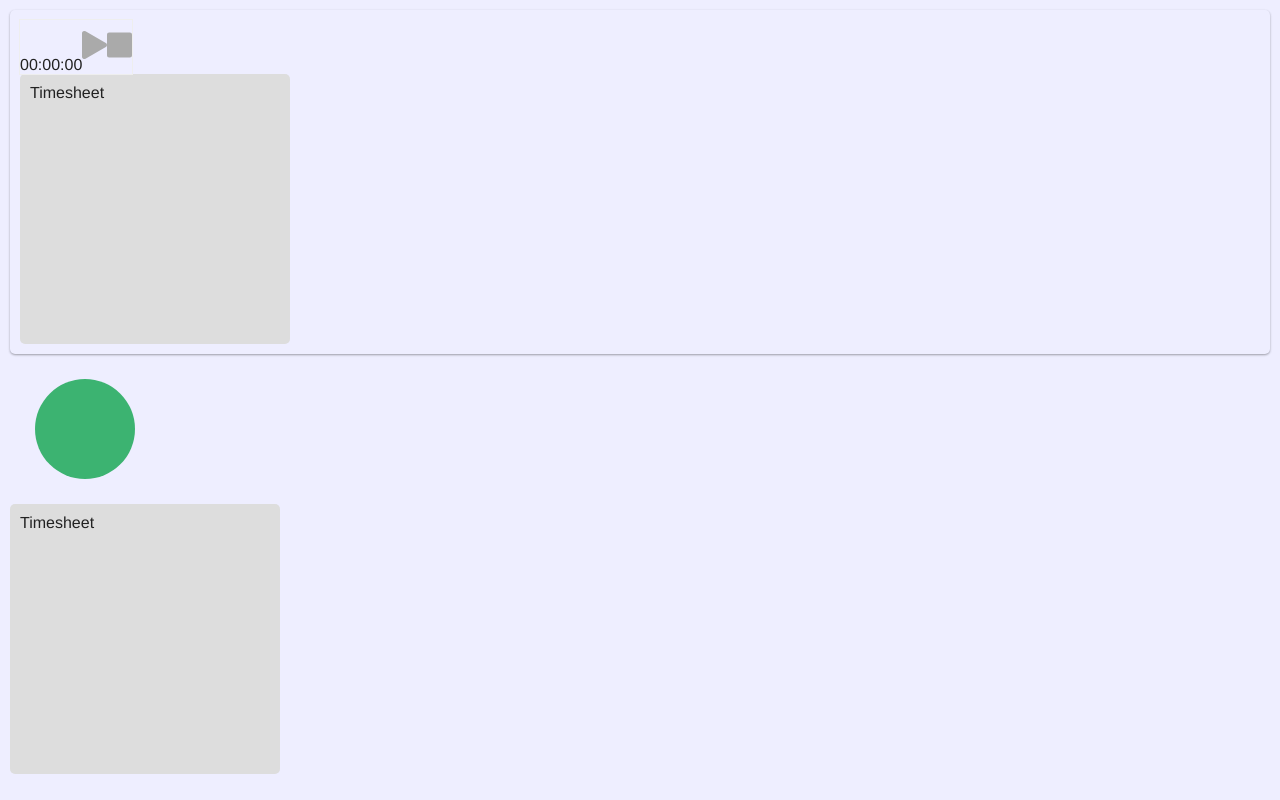
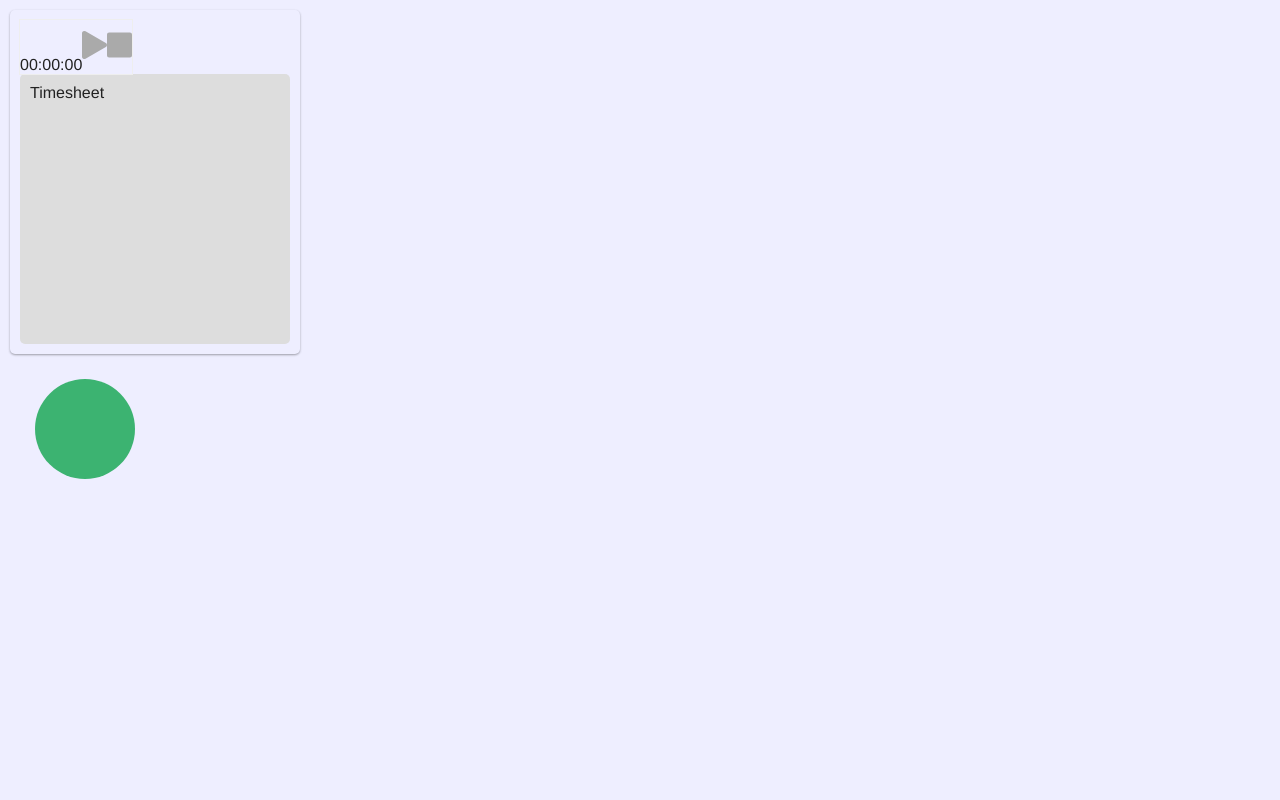
Before and after one commit to rpivo/timeward-react, a React app: page / in a window 1280 px wide. Built offline with nearby package versions, Linux system fonts and the light colour scheme; the HTML template or start-up script is replaced by a standard one.

Commit message:
add styles

```diff
--- a/src/pages/Dashboard.tsx
+++ b/src/pages/Dashboard.tsx
@@ -14,7 +14,6 @@ export class Dashboard extends React.Component {
           <Timesheet />
         </Tile>
         <PieChart />
-        <Timesheet />
       </StyledDashboard>
     );
   }
--- a/src/styles/components/Tile.styled.tsx
+++ b/src/styles/components/Tile.styled.tsx
@@ -4,6 +4,7 @@ const StyledTile = styled.div`
   border-radius: 5px;
   box-shadow: 0 1px 3px rgba(0,0,0,0.12), 0 1px 2px rgba(0,0,0,0.24);
   padding: 10px;
+  display: inline-block;
 `;
 
 export default StyledTile;
```
